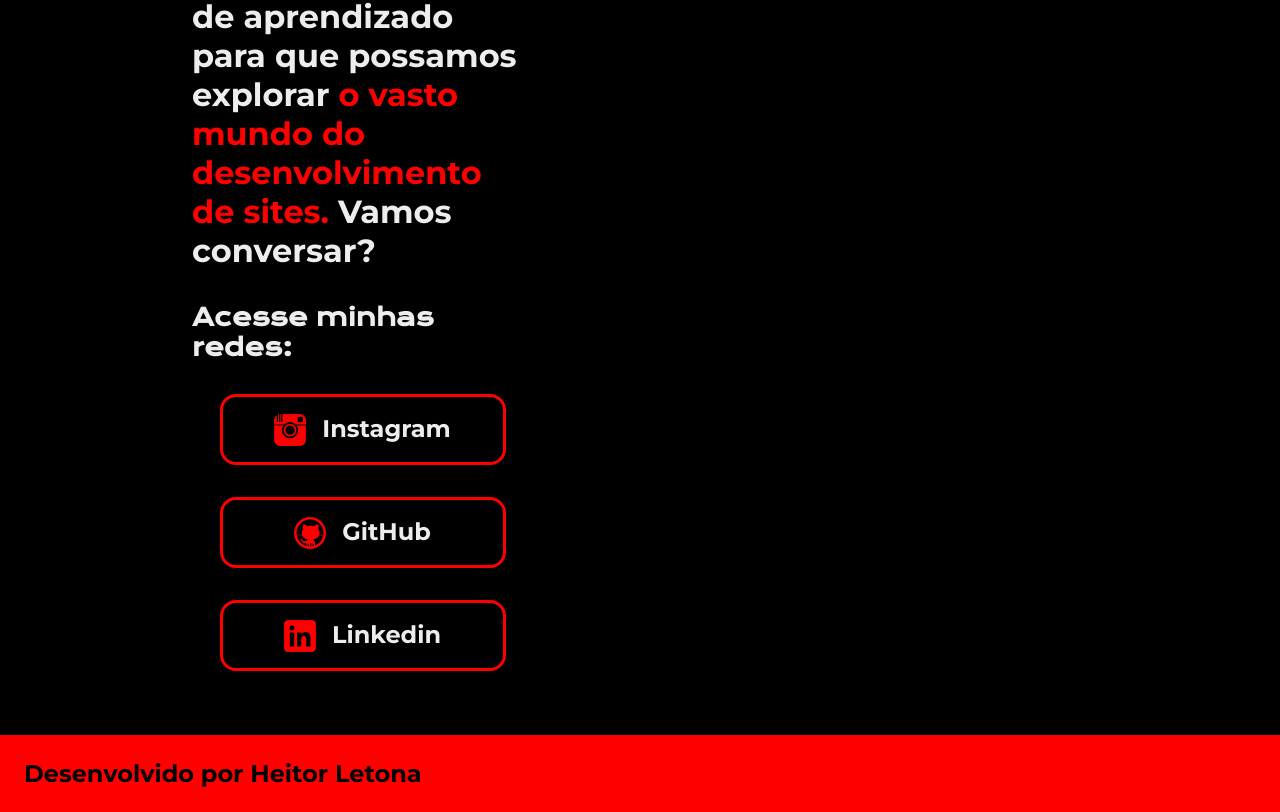
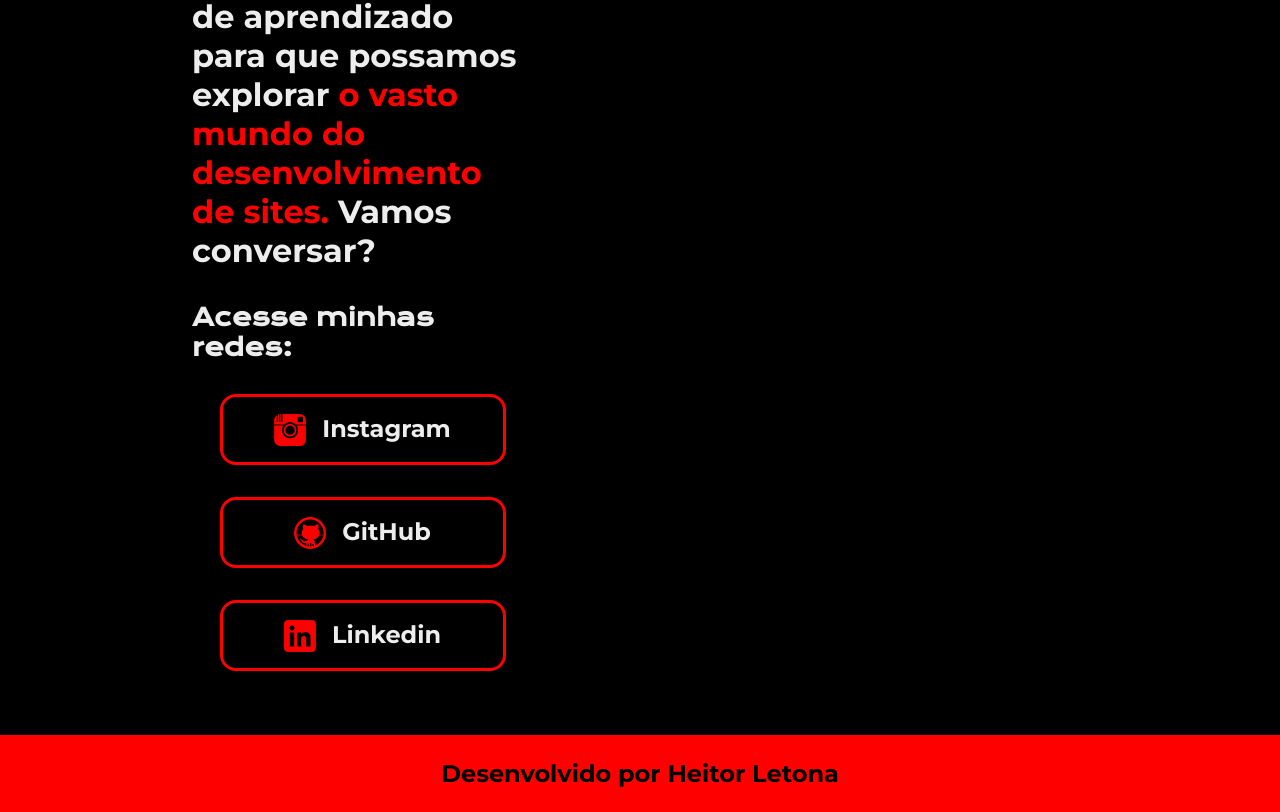
Before and after one commit to heitor3044/Portfolio, a plain HTML site: page index.html in a window 1280 px wide. Shown: the part 812-1624 px from the top of the page. Drawn offline with nearby package versions, Linux system fonts and the light colour scheme.

Commit message:
Add files via upload

```diff
--- a/styles/style.css
+++ b/styles/style.css
@@ -140,6 +140,7 @@ strong {
 
 .rodape {
     display: flex;
+    justify-content: center;
     color: var(--cor-primaria);
     background-color: var(--cor-terciaria);
     padding: 24px;
@@ -149,7 +150,7 @@ strong {
     font-weight: 400;
 }
 
-@media (min-width: 480px) and (max-width: 800px) {
+@media (max-width: 800px) {
     .cabecalho {
         padding: 10%;
     }
@@ -166,4 +167,5 @@ strong {
         width: auto;
     }
 
+
 }
```
